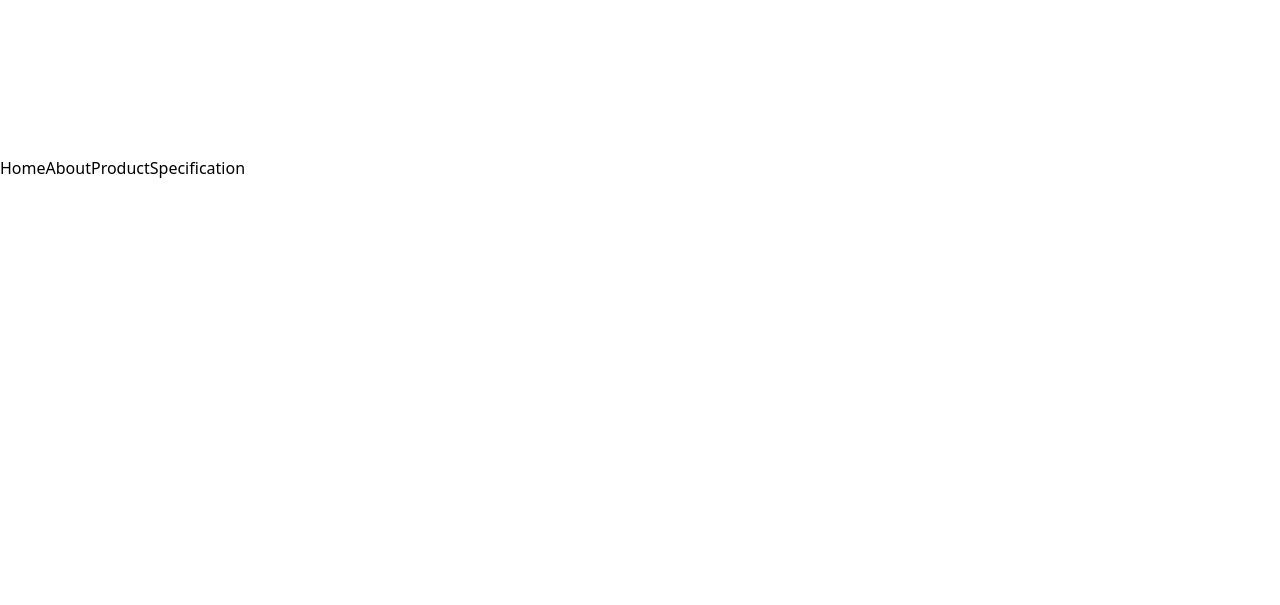
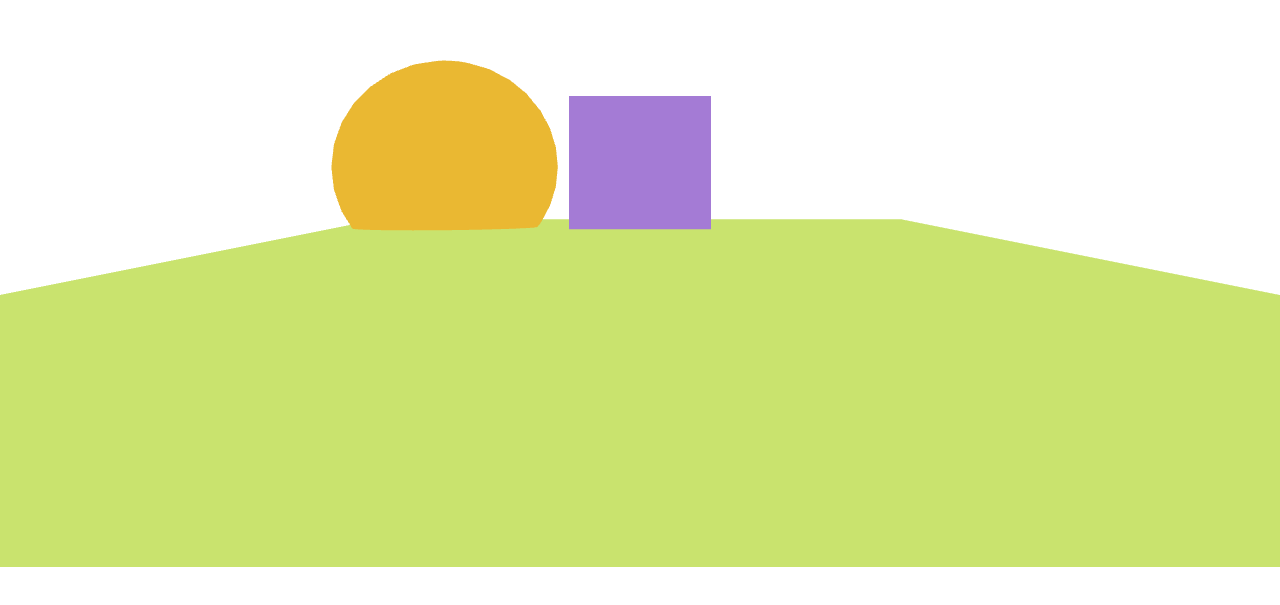
Before and after one commit to dhani-el/logitech, a React (Vite) app: page / in a window 1280 px wide. Shown: the part 233-838 px from the top of the page. After the commit the page ends 800 px from the top, so only its background shows below. Built offline with nearby package versions, Linux system fonts and the light colour scheme.

Commit message:
basic stuff  7 -31-25

```diff
--- a/src/Home.jsx
+++ b/src/Home.jsx
@@ -1,24 +1,44 @@
-import Header from "./components/header";
-import VerticalLine from "./components/line";
-import ShowText from "./components/showTexts";
-import ShowImage from "./components/showImage";
-import MouseOne from "./assets/mx-master-3s-mouse-top-view-graphite.png"
+import { useFrame } from "@react-three/fiber";
+import { useRef } from "react";
+
 export default function Home(){
+    const groupRef = useRef();
+
+    // useFrame((state,delta)=>{
+    //     // groupRef.current.rotation.y += delta
+    // })
+
     return (
-                <div className="w-screen overflow-x-hidden min-h-screen bg-black relative px-8">
-                    <Header/>
-                    <VerticalLine width={"0.02rem"} height={"85vh"} color={"white"} />
-                    <VerticalLine width={"0.02rem"} height={"85vh"} color={"white"} right={"2rem"} />
-                    <div className="flex items-center h-[80vh] w-full p-8">
-                        <ShowText title={dummyText.title} body={dummyText.body} className="self-center"/>
-                        <ShowImage imageSrc={MouseOne}  />
-                    </div>
-                </div>
+                <>
+                    <group ref={groupRef} >
+                        <ASphere/>
+                        <ABox/>
+                    </group>
+                    <Floor/>
+                </>
     )
 }
 
 
-const dummyText = {
-    title:"Forge your firepower",
-    body:"Lorem ipsum dolor sit amet consectetur adipisicing elit. Harum, voluptatem? Corrupti accusantium dolor facilis sed voluptates officiis totam, magnam recusandae ipsum voluptate beatae! Quis optio asperiores vitae at quidem vero?"
+function ASphere(){
+    return  <mesh  position-x = {-1.8} >
+                <sphereGeometry/>
+                <meshBasicMaterial color={"orange"}  />
+            </mesh>
 }
+
+function ABox(){
+
+
+    return <mesh scale={1.2}>
+                <boxGeometry />
+                <meshBasicMaterial color={"mediumpurple"}/>
+    </mesh>
+}
+
+function Floor(){
+    return <mesh position-y={-1} scale={10} rotation-x={-Math.PI/2} >
+                <planeGeometry  />
+                <meshBasicMaterial color={"greenyellow"} />
+    </mesh>
+}
--- a/src/index.css
+++ b/src/index.css
@@ -1,3 +1,14 @@
 @tailwind base;
 @tailwind components;
 @tailwind utilities;
+
+#root,
+body,
+html{
+    position: fixed;
+    top: 0px;
+    left: 0px;
+    width: 100%;
+    height: 100%;
+    overflow: hidden;
+}
--- a/src/main.jsx
+++ b/src/main.jsx
@@ -3,9 +3,12 @@ import { createRoot } from 'react-dom/client'
 import Home from './Home'
 import  "../public/service-worker-registration"
 import  "./index.css"
+import { Canvas } from '@react-three/fiber'
 
 createRoot(document.getElementById('root')).render(
   <StrictMode>
-    <Home/>
+    <Canvas>
+      <Home/>
+    </Canvas>
   </StrictMode>,
 );
```
